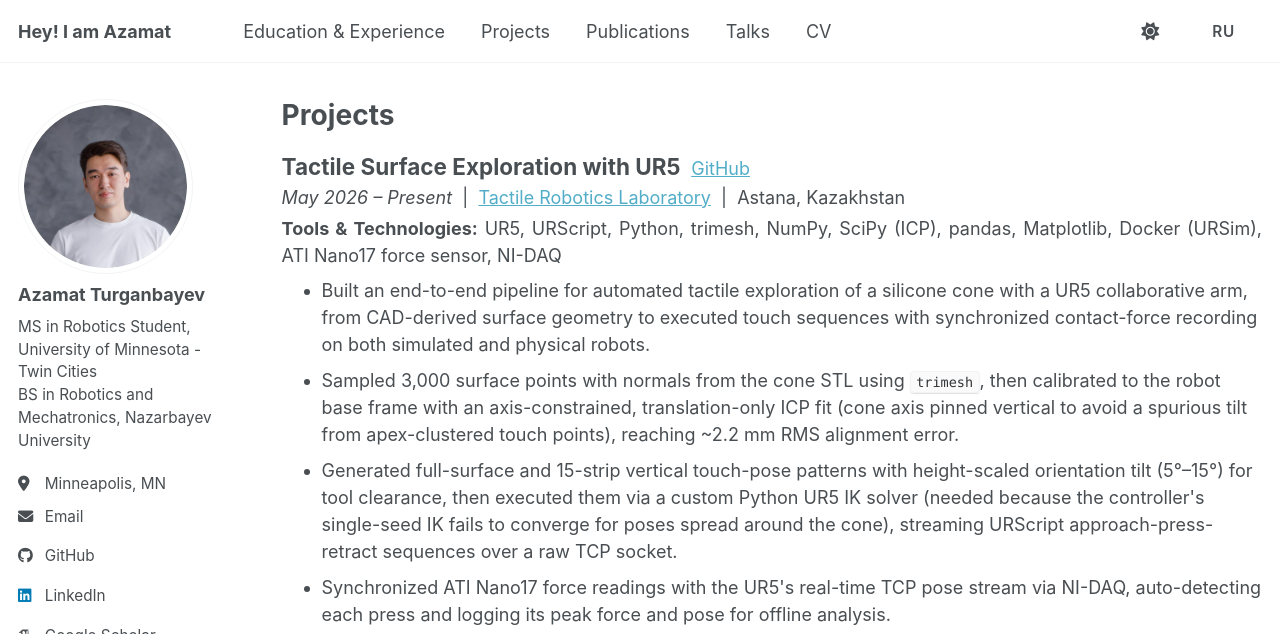
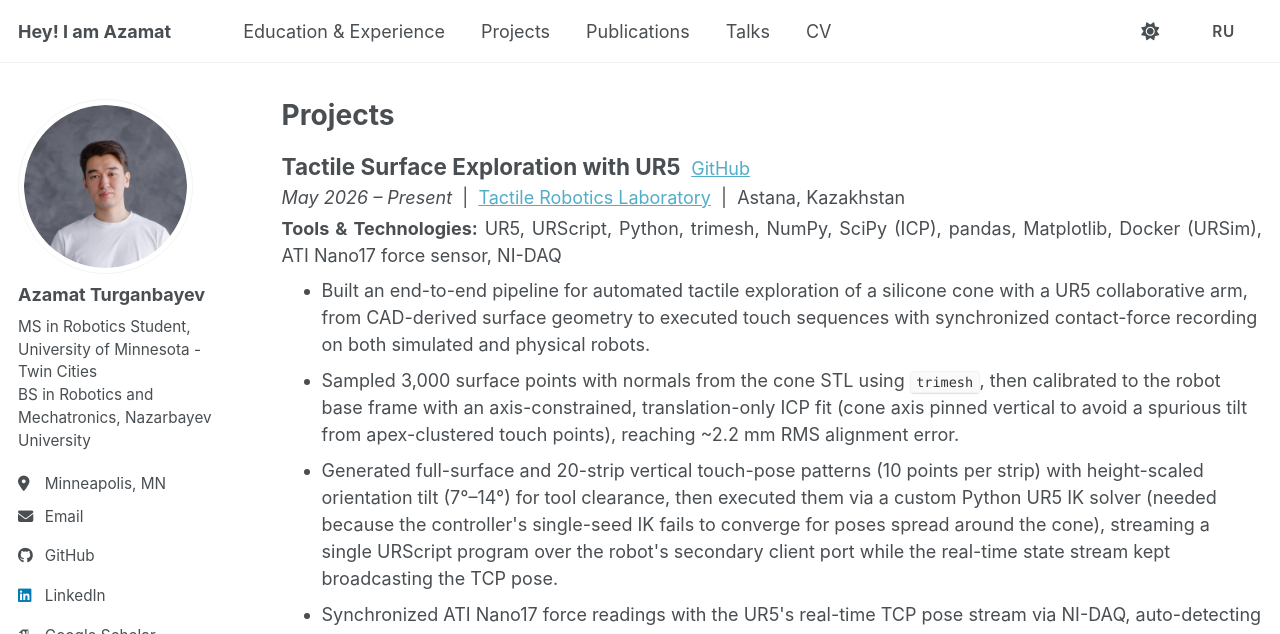
Before and after one commit to aturganbayev/aturganbayev-website-old, a Jekyll site: the page built from _pages/projects.md, in a window 1280 px wide and 900 px high, cut to the strip 0-634 px from the top of the window. Built offline with Jekyll 4.4.1, drawn with Linux system fonts in a browser that asks for light colours; some web fonts are replaced; a script bundle is joined from its source files by our own code; library files that are not in the unit come from our copies.

Commit message:
cv update, ur5 project update

```diff
--- a/_pages/projects.md
+++ b/_pages/projects.md
@@ -67,7 +67,7 @@ author_profile: true
 <ul style="margin-top: 0; margin-bottom: 8px;">
   <li>Built an end-to-end pipeline for automated tactile exploration of a silicone cone with a UR5 collaborative arm, from CAD-derived surface geometry to executed touch sequences with synchronized contact-force recording on both simulated and physical robots.</li>
   <li>Sampled 3,000 surface points with normals from the cone STL using <code>trimesh</code>, then calibrated to the robot base frame with an axis-constrained, translation-only ICP fit (cone axis pinned vertical to avoid a spurious tilt from apex-clustered touch points), reaching ~2.2&nbsp;mm RMS alignment error.</li>
-  <li>Generated full-surface and 15-strip vertical touch-pose patterns with height-scaled orientation tilt (5°–15°) for tool clearance, then executed them via a custom Python UR5 IK solver (needed because the controller's single-seed IK fails to converge for poses spread around the cone), streaming URScript approach-press-retract sequences over a raw TCP socket.</li>
+  <li>Generated full-surface and 20-strip vertical touch-pose patterns (10 points per strip) with height-scaled orientation tilt (7°–14°) for tool clearance, then executed them via a custom Python UR5 IK solver (needed because the controller's single-seed IK fails to converge for poses spread around the cone), streaming a single URScript program over the robot's secondary client port while the real-time state stream kept broadcasting the TCP pose.</li>
   <li>Synchronized ATI Nano17 force readings with the UR5's real-time TCP pose stream via NI-DAQ, auto-detecting each press and logging its peak force and pose for offline analysis.</li>
 </ul>
 <div style="margin-top: 10px;">
```
Also changed, not shown: _pages/ru/projects.md (+1 -1 lines), 2 other files.
